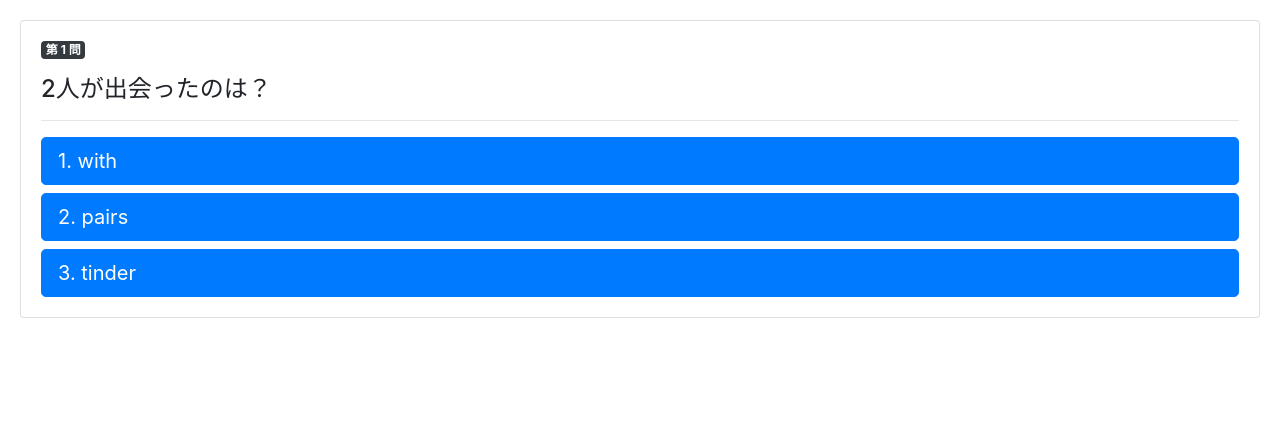
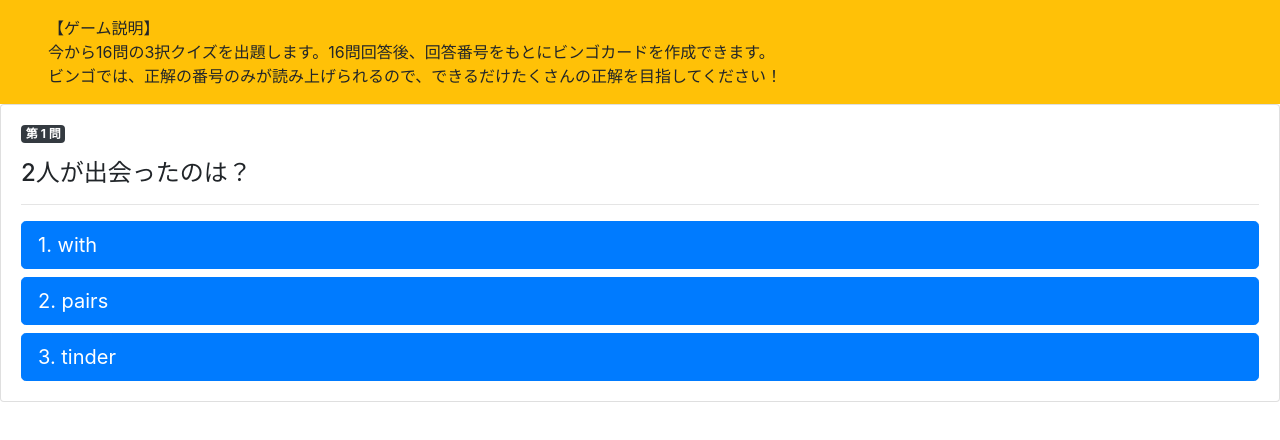
Before and after one commit to d-ishizuka/bingo_project, a plain HTML site: page quiz/full.html in a window 1280 px wide. Drawn offline with nearby package versions, Linux system fonts and the light colour scheme.

Commit message:
set margin quiz explanation

```diff
--- a/quiz/full.html
+++ b/quiz/full.html
@@ -5,16 +5,24 @@
     <meta name="viewport" content="width=800">
     <style>
 
-        body {
+        /* body {
             padding: 20px;
-        }
+        } */
 
     </style>
 </head>
 <body>
     <div id="app" class="row">
+        <!-- 最初のコメント -->
+        <div class="bg-warning col-12" v-if="is_first_page">
+            <p class="pl-5 pt-3">
+            【ゲーム説明】<br>
+            今から16問の3択クイズを出題します。16問回答後、回答番号をもとにビンゴカードを作成できます。<br>
+            ビンゴでは、正解の番号のみが読み上げられるので、できるだけたくさんの正解を目指してください！
+            </p>
+        </div>
         <!-- クイズを表示する部分 -->
-        <div class="col-12" v-if="!completed">
+        <div class="quiz col-12" v-if="!completed">
             <div class="card">
                 <div class="card-body">
                     <p class="badge badge-dark">第 {{ (questionIndex+1) }} 問</p>
@@ -249,6 +257,10 @@
                     return (this.questions.length == this.answers.length);
 
                 },
+                is_first_page: function() {
+                    console.log(this.questionIndex)
+                    return (this.questionIndex == 0)
+                },
                 currentQuestionNumberBase: function(){
                     return this.questionIndex * 3
                 }
```
